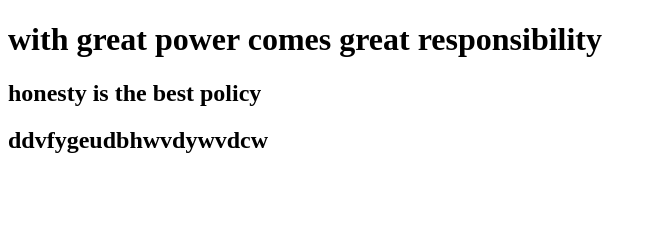
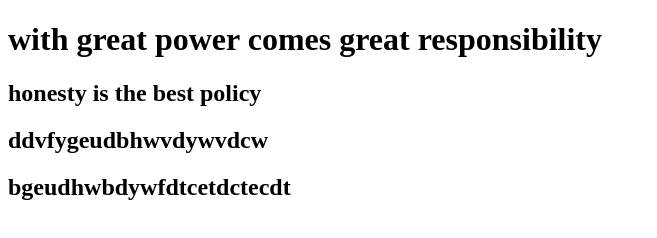
Before and after one commit to YashMittal9397/0_main_openSAP_repo, a plain HTML site: page index.html in a window 1280 px wide. Shown: the whole page, without its empty margins (0-657 px from the left). Drawn offline with Linux system fonts and the light colour scheme.

Commit message:
added quote 4

```diff
--- a/index.html
+++ b/index.html
@@ -8,5 +8,6 @@
 		<h1 >with great power comes great responsibility</h1>
 		<h2>honesty is the best policy</h2>
 		<h2>ddvfygeudbhwvdywvdcw</h2>
+		<h2>bgeudhwbdywfdtcetdctecdt</h2>
 	</body>
 </html>
```
